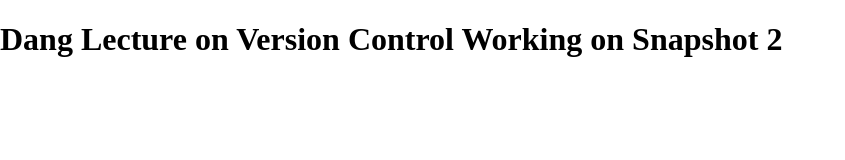
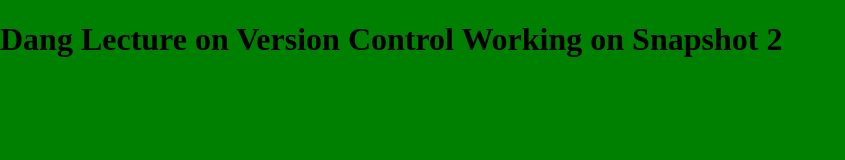
Before and after one commit to kvdang/Bitts_GithubIntro, a plain HTML site: page index.html in a window 1280 px wide. Shown: the whole page, without its empty margins (0-845 px from the left). Drawn offline with nearby package versions, Linux system fonts and the light colour scheme.

Commit message:
On Bg branch changed color to green
Use a green color for the background

```diff
--- a/_css/main.css
+++ b/_css/main.css
@@ -8,8 +8,9 @@ html {
   -webkit-text-size-adjust: 100%;
 }
 html, body  {
+	background-color: #008000;
 	margin: 0;
-}
+}00
 /* Correct `block` display not defined in IE 8/9.*/
 article,aside,details,figcaption,figure,footer,header,main,nav,section,summary {
   display: block;
```
